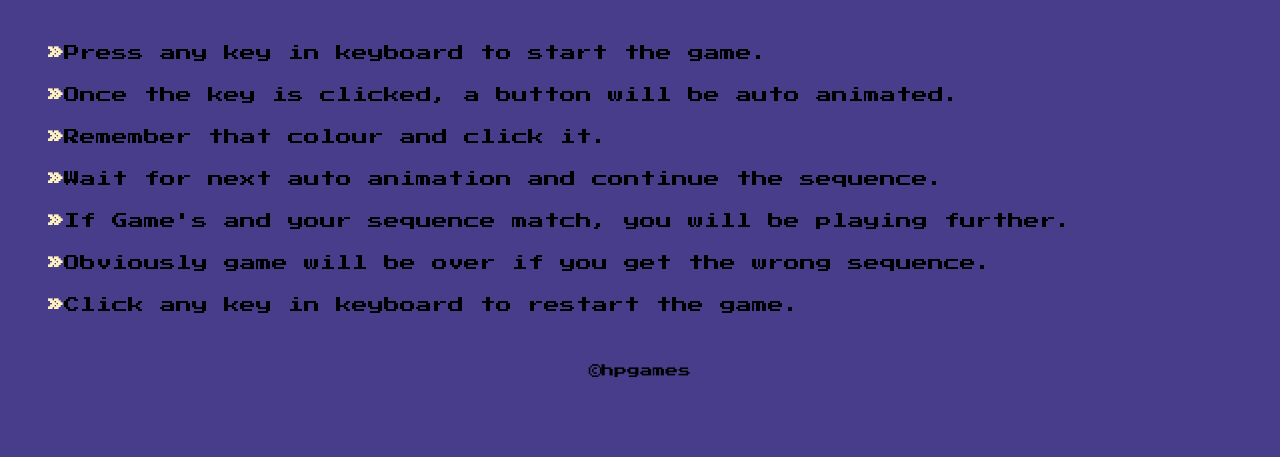
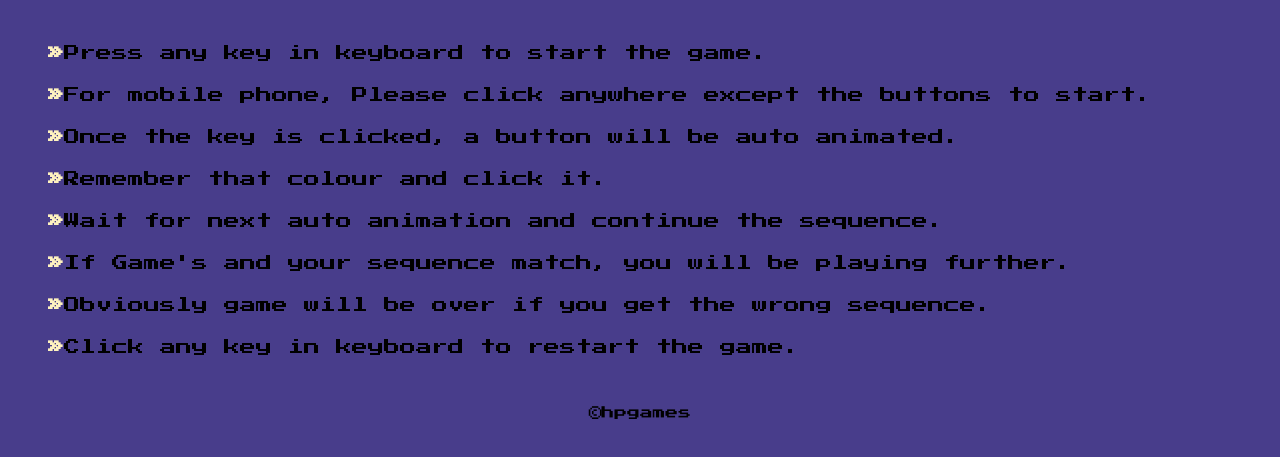
Before and after one commit to Hp4498/Memory-Game, a plain HTML site: page instructions.html in a window 1280 px wide. Shown: the part 141-598 px from the top of the page. Drawn offline with Linux system fonts and the light colour scheme.

Commit message:
Update instructions.html

```diff
--- a/instructions.html
+++ b/instructions.html
@@ -21,6 +21,8 @@
     <ul>
       <li>Press any key in keyboard to start the game.</li>
       <br >
+      <li>For mobile phone, Please click anywhere except the buttons to start.</li>
+      <br>
       <li>Once the key is clicked, a button will be auto animated.</li>
       <br >
       <li>Remember that colour and click it.</li>
```
